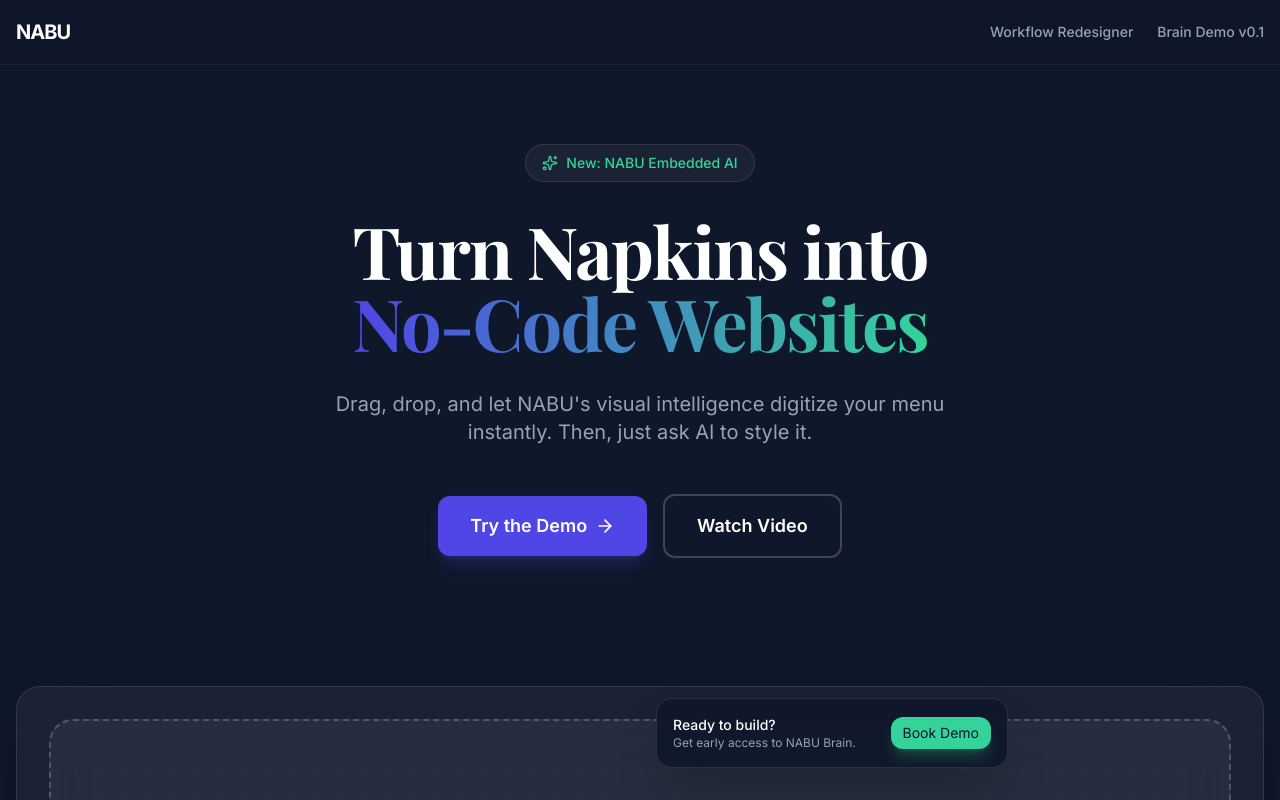
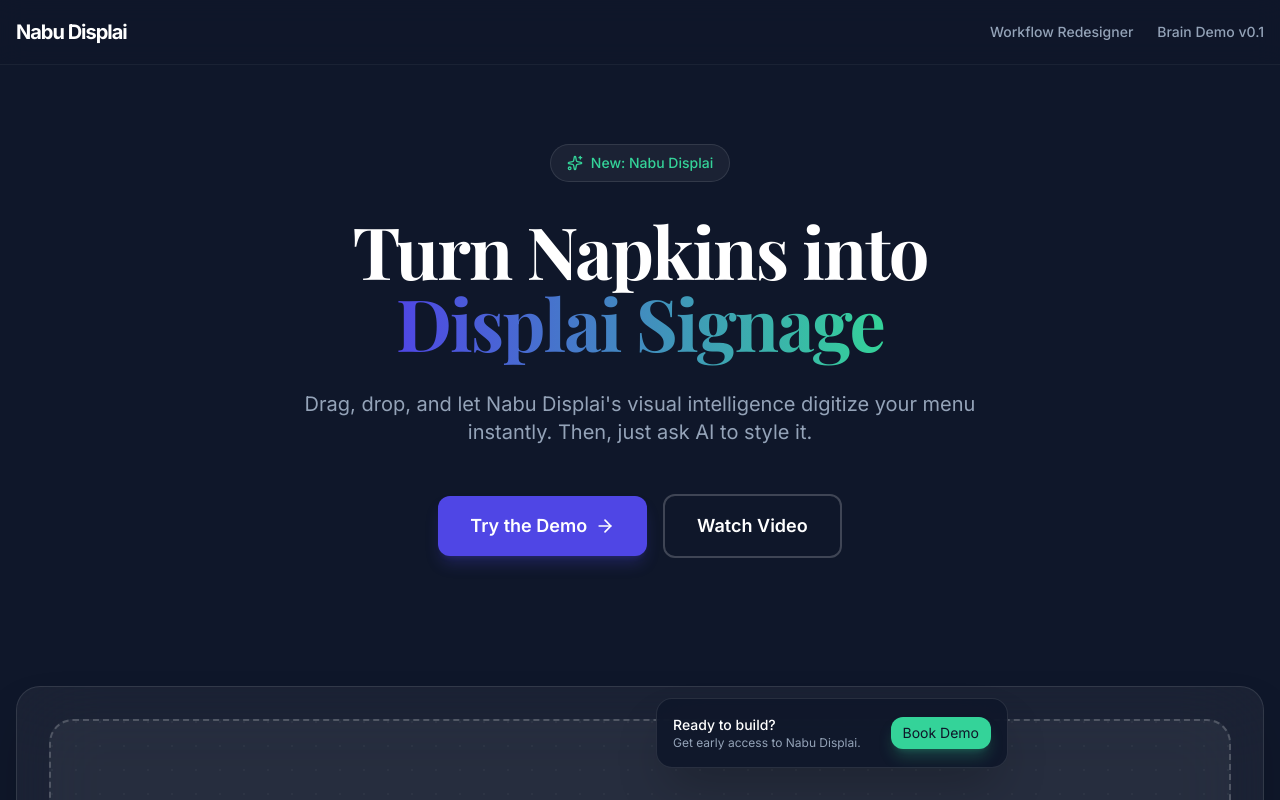
Before and after one commit to saketrule/nabu-brain-demo, a React (Vite) app: page / in a window 1280 px wide. Shown: the top 800 px of the page. Built offline with nearby package versions, Linux system fonts and the light colour scheme; a web font is replaced by a local one.

Commit message:
Update branding to Nabu Displai and hero content

```diff
--- a/index.html
+++ b/index.html
@@ -4,7 +4,7 @@
     <meta charset="UTF-8" />
     <link rel="icon" type="image/svg+xml" href="/vite.svg" />
     <meta name="viewport" content="width=device-width, initial-scale=1.0" />
-    <title>NABU AI Menu Designer</title>
+    <title>Nabu Displai</title>
     <link rel="preconnect" href="https://fonts.googleapis.com">
     <link rel="preconnect" href="https://fonts.gstatic.com" crossorigin>
     <link href="https://fonts.googleapis.com/css2?family=Inter:wght@300;400;500;600;700&family=Playfair+Display:ital,wght@0,400;0,600;0,700;1,400&display=swap" rel="stylesheet">
--- a/src/App.tsx
+++ b/src/App.tsx
@@ -10,7 +10,7 @@
       <div className="min-h-screen bg-background text-white selection:bg-primary selection:text-white">
         <nav className="fixed top-0 left-0 right-0 z-40 border-b border-white/5 bg-background/80 backdrop-blur-md">
           <div className="max-w-7xl mx-auto px-4 h-16 flex items-center justify-between">
-            <Link to="/" className="font-bold text-xl tracking-tighter hover:text-primary transition-colors">NABU</Link>
+            <Link to="/" className="font-bold text-xl tracking-tighter hover:text-primary transition-colors">Nabu Displai</Link>
             <div className="flex items-center gap-6">
               <Link to="/workflow-redesigner" className="text-sm font-medium text-slate-400 hover:text-white transition-colors">
                 Workflow Redesigner
--- a/src/components/Layout/Hero.tsx
+++ b/src/components/Layout/Hero.tsx
@@ -17,7 +17,7 @@
                     className="inline-flex items-center gap-2 px-4 py-2 rounded-full bg-white/5 border border-white/10 mb-8"
                 >
                     <Sparkles className="w-4 h-4 text-secondary" />
-                    <span className="text-sm font-medium text-secondary">New: NABU Embedded AI</span>
+                    <span className="text-sm font-medium text-secondary">New: Nabu Displai</span>
                 </motion.div>
 
                 <motion.h1
@@ -28,7 +28,7 @@
                 >
                     Turn Napkins into <br />
                     <span className="text-transparent bg-clip-text bg-gradient-to-r from-primary-light to-secondary-light">
-                        No-Code Websites
+                        Displai Signage
                     </span>
                 </motion.h1>
 
@@ -38,7 +38,7 @@
                     transition={{ duration: 0.6, delay: 0.2 }}
                     className="text-xl text-slate-400 mb-12 max-w-2xl mx-auto"
                 >
-                    Drag, drop, and let NABU's visual intelligence digitize your menu instantly.
+                    Drag, drop, and let Nabu Displai's visual intelligence digitize your menu instantly.
                     Then, just ask AI to style it.
                 </motion.p>
 
--- a/src/components/Layout/StickyCTA.tsx
+++ b/src/components/Layout/StickyCTA.tsx
@@ -12,7 +12,7 @@
             <div className="mx-4 p-4 rounded-2xl bg-slate-900/90 backdrop-blur-xl border border-white/10 shadow-2xl flex items-center justify-between gap-4">
                 <div>
                     <p className="text-sm font-medium text-white">Ready to build?</p>
-                    <p className="text-xs text-slate-400">Get early access to NABU Brain.</p>
+                    <p className="text-xs text-slate-400">Get early access to Nabu Displai.</p>
                 </div>
                 <Button size="sm" variant="secondary">
                     Book Demo
```
